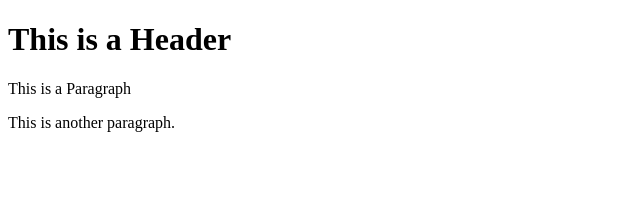
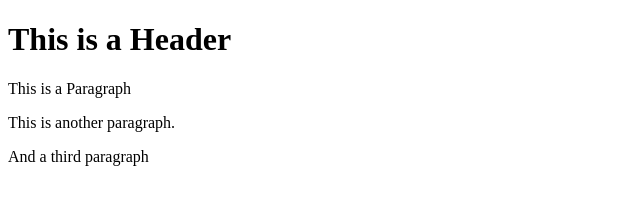
Before and after one commit to Mikev894/git-test, a plain HTML site: page index.html in a window 1280 px wide. Shown: the whole page, without its empty margins (0-640 px from the left). Drawn offline with Linux system fonts and the light colour scheme.

Commit message:
Fourth Commit

```diff
--- a/index.html
+++ b/index.html
@@ -4,5 +4,6 @@
         <h1>This is a Header</h1>
         <p>This is a Paragraph</p>
         <p>This is another paragraph.</p>
+        <p>And a third paragraph</p>
     </body>
 </html>
```
